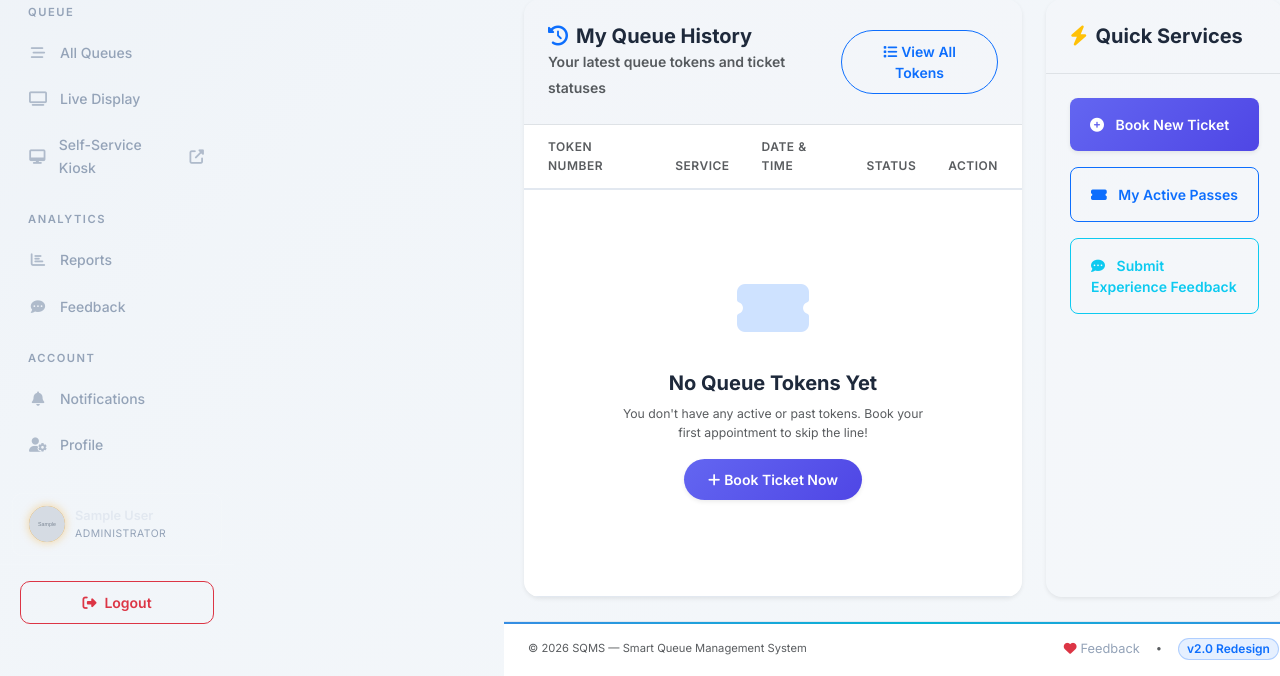
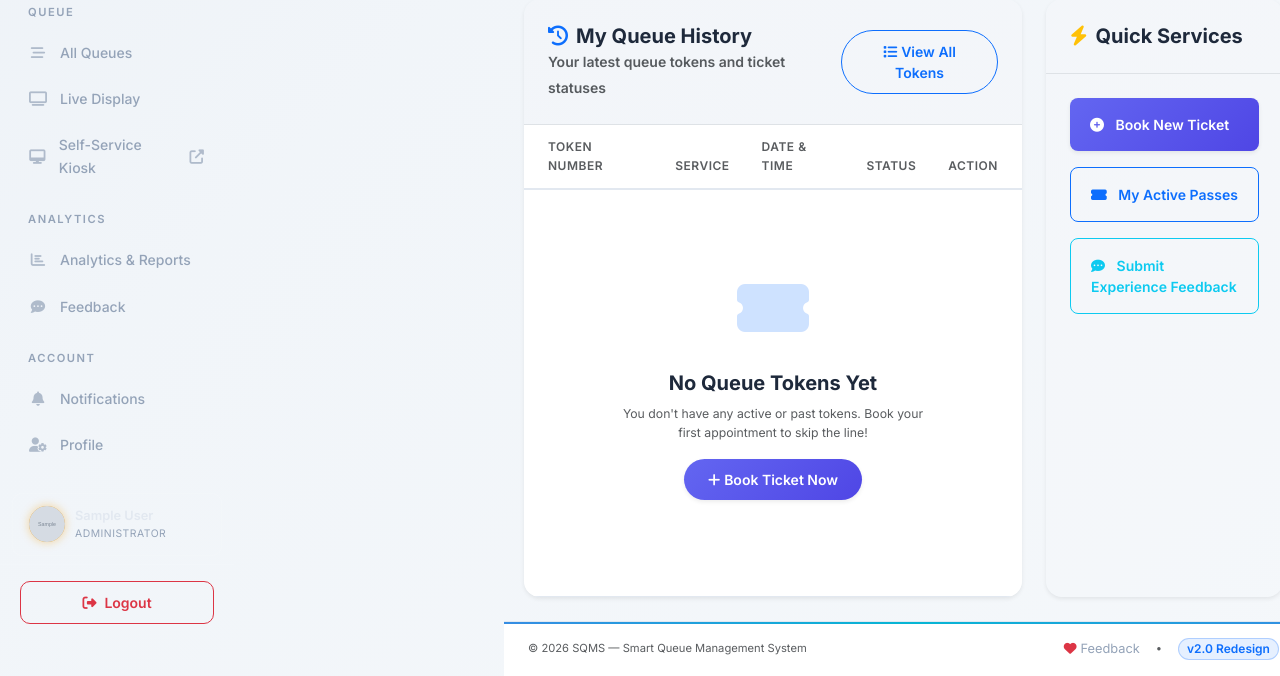
Before and after one commit to mt-abdulla-it/smart-queue-management-system, a Django app: page /dashboard/user/ in a window 1280 px wide. Shown: the part 349-1025 px from the top of the page. Run offline with Django 5.2, Linux system fonts and the light colour scheme; a user stored in the database is signed in; tables that the repository leaves empty hold one stand-in row (values such as "Sample post"); grey boxes marked "Sample" are stand-in pictures; data that the repository does not hold is empty; parts of the project's set-up code (start-up, migrations or seed data) failed here and were passed over; some libraries are stand-ins or nearby versions.

Commit message:
refactor: update reports link to point to analytics dashboard and rename sidebar label

```diff
--- a/templates/includes/sidebar.html
+++ b/templates/includes/sidebar.html
@@ -123,9 +123,9 @@
 
             <li class="nav-section"><span class="nav-section-text">Analytics</span></li>
             <li class="nav-item">
-                <a class="nav-link {% active_link_startswith '/reports/' %}" href="{% url 'dashboard:admin' %}">
+                <a class="nav-link {% active_link_startswith '/reports/' %}" href="{% url 'reports:analytics_dashboard' %}">
                     <i class="fas fa-chart-bar"></i>
-                    <span class="nav-label">Reports</span>
+                    <span class="nav-label">Analytics & Reports</span>
                 </a>
             </li>
             <li class="nav-item">
```
